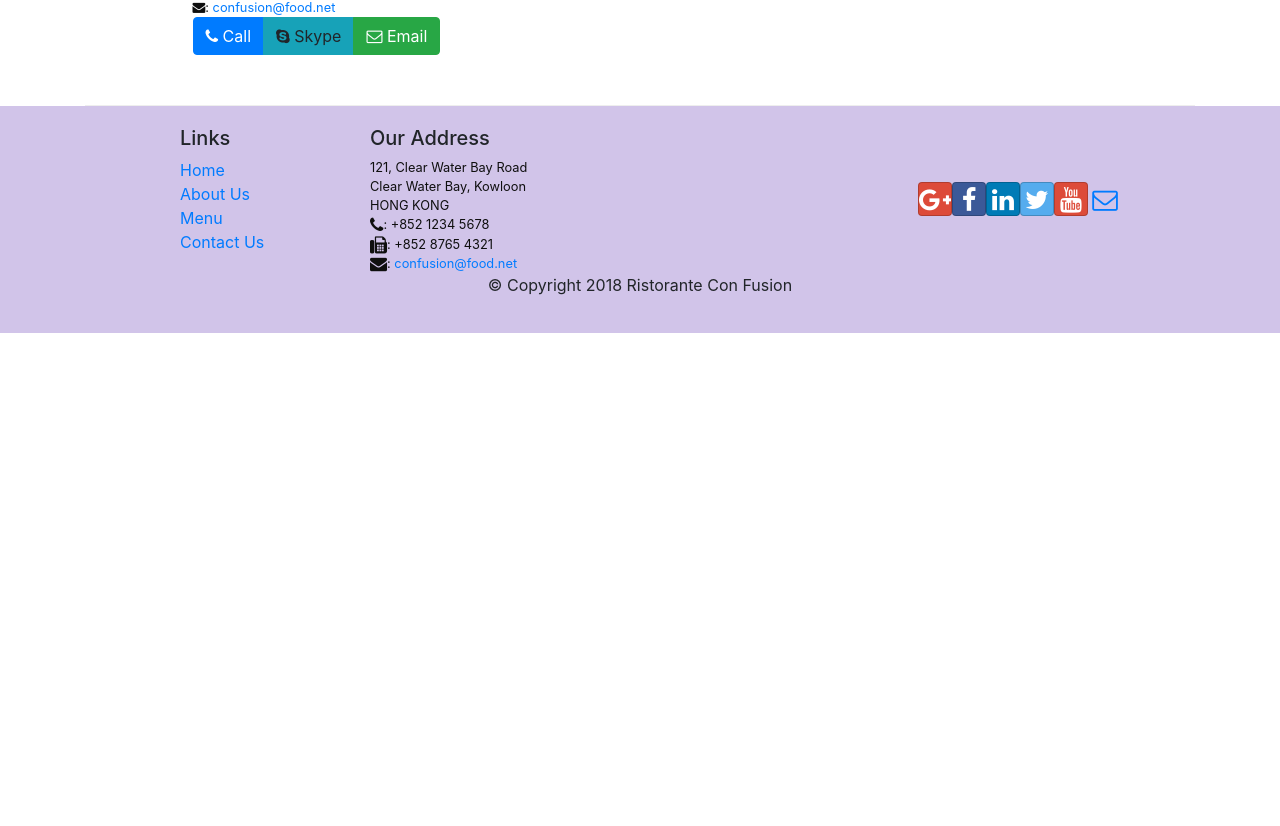
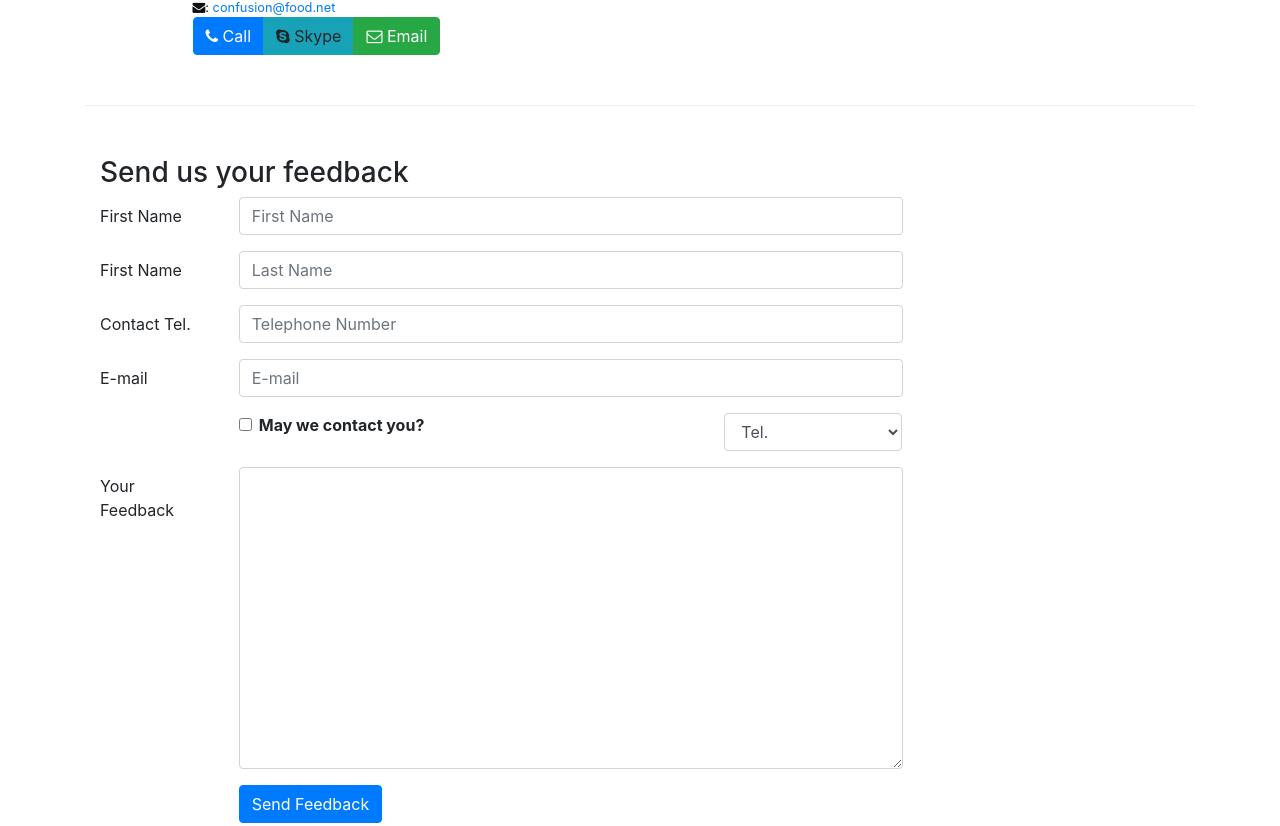
Before and after one commit to VagDimitrop/React-Coursera-Lesson, a React (Create React App) app: page /contactus in a window 1280 px wide. Shown: the part 694-1520 px from the top of the page. Before the commit the page ends 1027 px from the top, so only its background shows below. Built offline with nearby package versions, Linux system fonts and the light colour scheme.

Commit message:
Controlled Forms

```diff
--- a/src/components/ContactComponent.js
+++ b/src/components/ContactComponent.js
@@ -1,10 +1,45 @@
-import React from 'react';
-import {Breadcrumb, BreadcrumbItem} from 'reactstrap';
+import React, {Component} from 'react';
+import {Breadcrumb, BreadcrumbItem, Button, Form, FormGroup, Label, Input, Col} from 'reactstrap';
 import {Link} from 'react-router-dom';
 
-function Contact(props) {
+class Contact extends Component {
+
+  constructor(props) {
+    super(props);
+
+    this.state = {
+      firstname : '',
+      lastname : '',
+      telnum : '',
+      email : '',
+      agree : false,
+      contactType : 'Tel.',
+      message : ''
+    }
+    this.handleSubmit = this.handleSubmit.bind(this);
+    this.handleInputChange = this.handleInputChange.bind(this);
+  }
+
+    handleInputChange(event) {
+        const target = event.target;
+        const value = target.type === 'checkbox' ? target.checked : target.value;
+        const name = target.name;
+
+        this.setState({
+          [name]: value
+        });
+    }
+
+  handleSubmit(event) {
+    console.log("Current state is: " + JSON.stringify(this.state));
+    alert("Current state is: " + JSON.stringify(this.state));
+    event.preventDefault();
+  }
+
+  render() {
     return(
         <div className="container">
+
           <div className="row row-content">
             <div className="row">
               <Breadcrumb>
@@ -19,6 +54,7 @@
             <div className="col-12">
               <h3>Location Information</h3>
             </div>
+
             <div className="col-12 col-sm-4 offset-sm-1">
               <h5>Our Address</h5>
                 <address>
@@ -41,8 +77,91 @@
                   </div>
                 </div>
             </div>
+
+            <div className="row row-content">
+              <div className="col-12">
+                <h3> Send us your feedback </h3>
+              </div>
+            <div className="col-12 col-md-9">
+              <Form onSubmit={this.handleSubmit}>
+                <FormGroup row>
+                  <Label htmlFor="firstname" md={2}> First Name </Label>
+                    <Col md={10}>
+                      <Input type="text" id="firstname" name="firstname"
+                        placeholder="First Name"
+                        value={this.state.firstname}
+                        onChange={this.handleInputChange}/>
+                    </Col>
+                </FormGroup>
+                <FormGroup row>
+                  <Label htmlFor="lastname" md={2}> First Name </Label>
+                    <Col md={10}>
+                      <Input type="text" id="lastname" name="lastname"
+                        placeholder="Last Name"
+                        value={this.state.lastname}
+                        onChange={this.handleInputChange}/>
+                    </Col>
+                </FormGroup>
+                <FormGroup row>
+                  <Label htmlFor="telnum" md={2}> Contact Tel. </Label>
+                    <Col md={10}>
+                      <Input type="text" id="telnum" name="telnum"
+                        placeholder="Telephone Number"
+                        value={this.state.telNum}
+                        onChange={this.handleInputChange}/>
+                    </Col>
+                </FormGroup>
+                <FormGroup row>
+                  <Label htmlFor="email" md={2}> E-mail </Label>
+                    <Col md={10}>
+                      <Input type="email" id="email" name="email"
+                        placeholder="E-mail"
+                        value={this.state.email}
+                        onChange={this.handleInputChange}/>
+                    </Col>
+                </FormGroup>
+                <FormGroup row>
+                  <Col md={{size: 6, offset: 2}}>
+                    <FormGroup check>
+                      <Label check>
+                        <Input type="checkbox" name="agree"
+                          checked={this.state.agree}
+                          onChange={this.handleInputChange} /> {' '}
+                          <strong> May we contact you? </strong>
+                      </Label>
+                    </FormGroup>
+                  </Col>
+                  <Col md={{size: 3, offset: 1}}>
+                    <Input type="select" name="contactType"
+                      value={this.state.contactType}
+                      onChange={this.handleInputChange}>
+                      <option> Tel. </option>
+                      <option> E-mail </option>
+                    </Input>
+                  </Col>
+                </FormGroup>
+                <FormGroup row>
+                  <Label htmlFor="message" md={2}> Your Feedback </Label>
+                    <Col md={10}>
+                      <Input type="textarea" id="message" name="message"
+                        rows="12"
+                        value={this.state.message}
+                        onChange={this.handleInputChange}/>
+                    </Col>
+                </FormGroup>
+                <FormGroup row>
+                    <Col md={{size: 10, offset: 2}}>
+                      <Button type="submit" color="primary">
+                        Send Feedback
+                      </Button>
+                    </Col>
+                </FormGroup>
+              </Form>
+            </div>
+          </div>
         </div>
     );
+  }
 }
 
 export default Contact;
```
Also changed, not shown: 1 other file (tests, documents, lock files or other folders).
